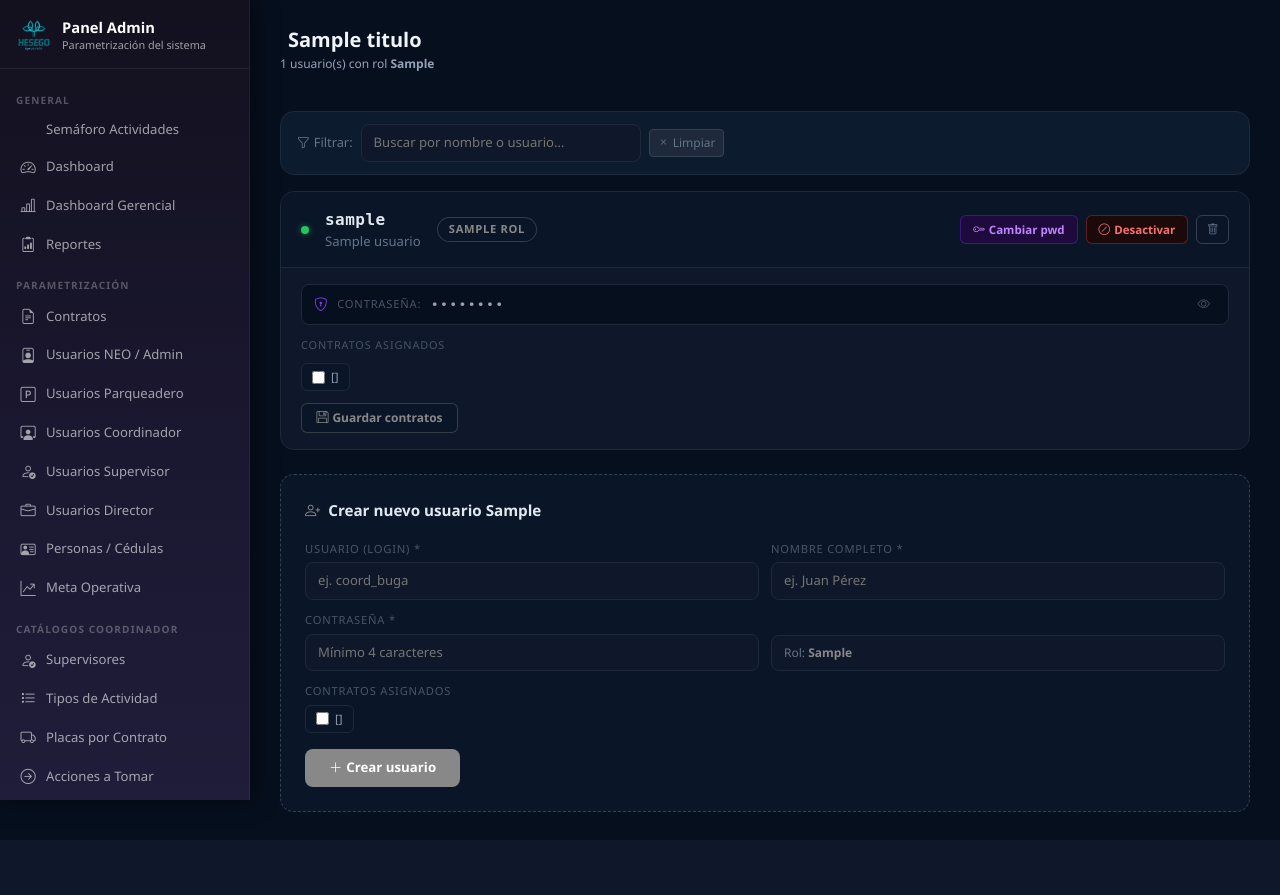
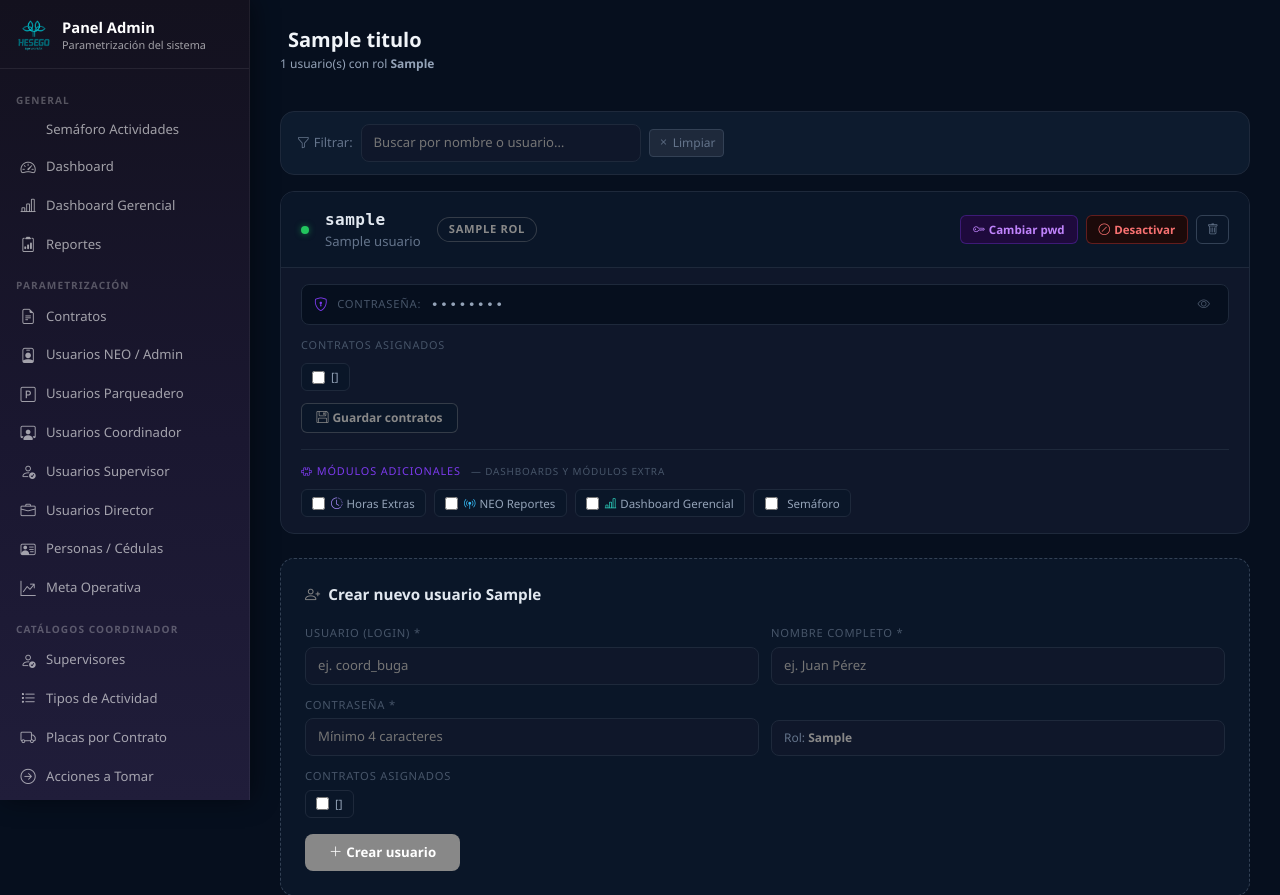
Before and after one commit to mariajosebarreto75/Incidencias, a Python web app: template app/templates/admin/usuarios_tipo.html in a window 1280 px wide. Shown: the top 895 px of the page. Before the commit the page ends 829 px from the top, so only its background shows below. Run offline with Jinja, Linux system fonts and the light colour scheme; the template is opened without the code that fills it: most values are stand-ins (such as "Sample title", 1, 10 or a date in 2020).

Commit message:
feat: permisos de módulos en usuarios coordinador/supervisor/director
Agrega sección Módulos adicionales con toggles para:
Horas Extras, NEO Reportes, Dashboard Gerencial, Semáforo

Co-Authored-By: Claude Sonnet 4.6 <noreply@anthropic.com>

```diff
--- a/app/templates/admin/usuarios_tipo.html
+++ b/app/templates/admin/usuarios_tipo.html
@@ -181,6 +181,51 @@
             <i class="bi bi-floppy me-1"></i>Guardar contratos
         </button>
         <span class="nu-save-msg" id="msg-{{ u.id }}">✓ Guardado</span>
+
+        <!-- MÓDULOS / PERMISOS -->
+        <div style="margin-top:1rem;padding-top:.85rem;border-top:1px solid #1e293b;">
+            <div class="nu-contratos-label" style="color:#7c3aed;">
+                <i class="bi bi-puzzle me-1"></i>Módulos adicionales
+                <span style="font-size:.62rem;color:#475569;font-weight:400;margin-left:.4rem;">
+                    — dashboards y módulos extra
+                </span>
+            </div>
+            <div style="display:flex;flex-wrap:wrap;gap:.5rem;margin-top:.4rem;">
+                {% set perms = u.get_permisos() %}
+                <label class="nu-check-label" style="border-color:{% if 'horas_extras' in perms %}#7c3aed{% else %}#1e293b{% endif %};"
+                       title="Ver y validar el módulo de Horas Extras">
+                    <input type="checkbox" class="perm-ck"
+                           data-uid="{{ u.id }}" data-permiso="horas_extras"
+                           {% if 'horas_extras' in perms %}checked{% endif %}
+                           onchange="togglePermiso(this)">
+                    <span><i class="bi bi-clock-history me-1" style="color:#a78bfa;"></i>Horas Extras</span>
+                </label>
+                <label class="nu-check-label" style="border-color:{% if 'neo_reportes' in perms %}#0284c7{% else %}#1e293b{% endif %};"
+                       title="Ver módulos NEO: Panel Reportes y Distribución Operativa">
+                    <input type="checkbox" class="perm-ck"
+                           data-uid="{{ u.id }}" data-permiso="neo_reportes"
+                           {% if 'neo_reportes' in perms %}checked{% endif %}
+                           onchange="togglePermiso(this)">
+                    <span><i class="bi bi-broadcast-pin me-1" style="color:#38bdf8;"></i>NEO Reportes</span>
+                </label>
+                <label class="nu-check-label" style="border-color:{% if 'dashboard_gerencial' in perms %}#0d9488{% else %}#1e293b{% endif %};"
+                       title="Dashboard Gerencial de indicadores">
+                    <input type="checkbox" class="perm-ck"
+                           data-uid="{{ u.id }}" data-permiso="dashboard_gerencial"
+                           {% if 'dashboard_gerencial' in perms %}checked{% endif %}
+                           onchange="togglePermiso(this)">
+                    <span><i class="bi bi-bar-chart-line me-1" style="color:#2dd4bf;"></i>Dashboard Gerencial</span>
+                </label>
+                <label class="nu-check-label" style="border-color:{% if 'semaforo' in perms %}#f59e0b{% else %}#1e293b{% endif %};"
+                       title="Ver el Semáforo de Actividades">
+                    <input type="checkbox" class="perm-ck"
+                           data-uid="{{ u.id }}" data-permiso="semaforo"
+                           {% if 'semaforo' in perms %}checked{% endif %}
+                           onchange="togglePermiso(this)">
+                    <span><i class="bi bi-traffic-light me-1" style="color:#fbbf24;"></i>Semáforo</span>
+                </label>
+            </div>
+        </div>
     </div>
 </div>
 {% else %}
@@ -337,6 +382,23 @@ async function eliminarUsuario(btn) {
     else mostrarAlerta('alerta', r.mensaje || 'Error', 'danger');
 }
 
+async function togglePermiso(cb) {
+    const uid     = cb.dataset.uid;
+    const permiso = cb.dataset.permiso;
+    const valor   = cb.checked;
+    const r = await apiFetch('/admin/api/usuarios/' + uid, 'PUT', { permiso, valor });
+    if (r.success) {
+        const colores = { horas_extras: '#7c3aed', neo_reportes: '#0284c7', dashboard_gerencial: '#0d9488', semaforo: '#f59e0b' };
+        cb.parentElement.style.borderColor = valor ? (colores[permiso] || '#7c3aed') : '#1e293b';
+        mostrarAlerta('alerta',
+            valor ? '✓ Permiso «' + permiso + '» otorgado' : 'Permiso «' + permiso + '» removido',
+            valor ? 'success' : 'warning');
+    } else {
+        cb.checked = !valor;
+        mostrarAlerta('alerta', r.mensaje || 'Error', 'danger');
+    }
+}
+
 async function crearUsuario() {
     const username = document.getElementById('newUsername').value.trim();
     const nombre   = document.getElementById('newNombre').value.trim();
```
